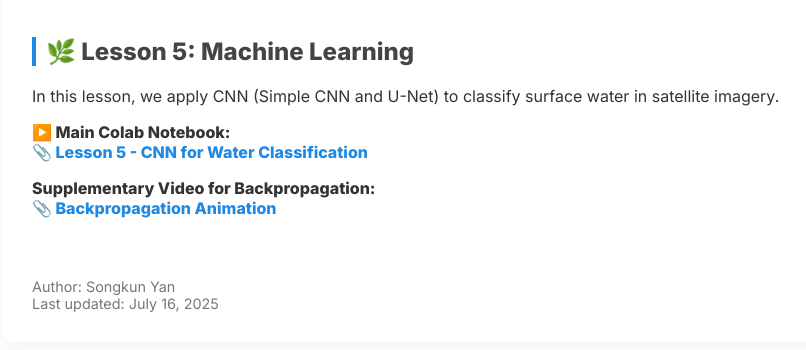
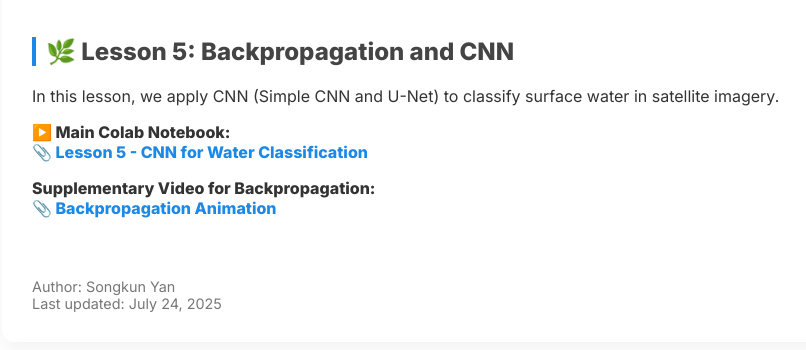
Before and after one commit to Skyan1002/ai-water-detection, a plain HTML site: page index.html in a window 1280 px wide. Shown: the part 2460-2810 px from the top of the page, without its empty margins (178-984 px from the left). Drawn offline with Linux system fonts and the light colour scheme.

Commit message:
Update index.html

```diff
--- a/index.html
+++ b/index.html
@@ -146,7 +146,7 @@
     </iframe>
   </div>
 
-  <h2>🌿 Lesson 5: Machine Learning</h2>
+  <h2>🌿 Lesson 5: Backpropagation and CNN</h2>
 
   <p>In this lesson, we apply CNN (Simple CNN and U-Net) to classify surface water in satellite imagery.</p>
 
@@ -168,7 +168,7 @@
 
   <footer>
     Author: Songkun Yan <br>
-    Last updated: July 16, 2025
+    Last updated: July 24, 2025
   </footer>
 </body>
 </html>
```
